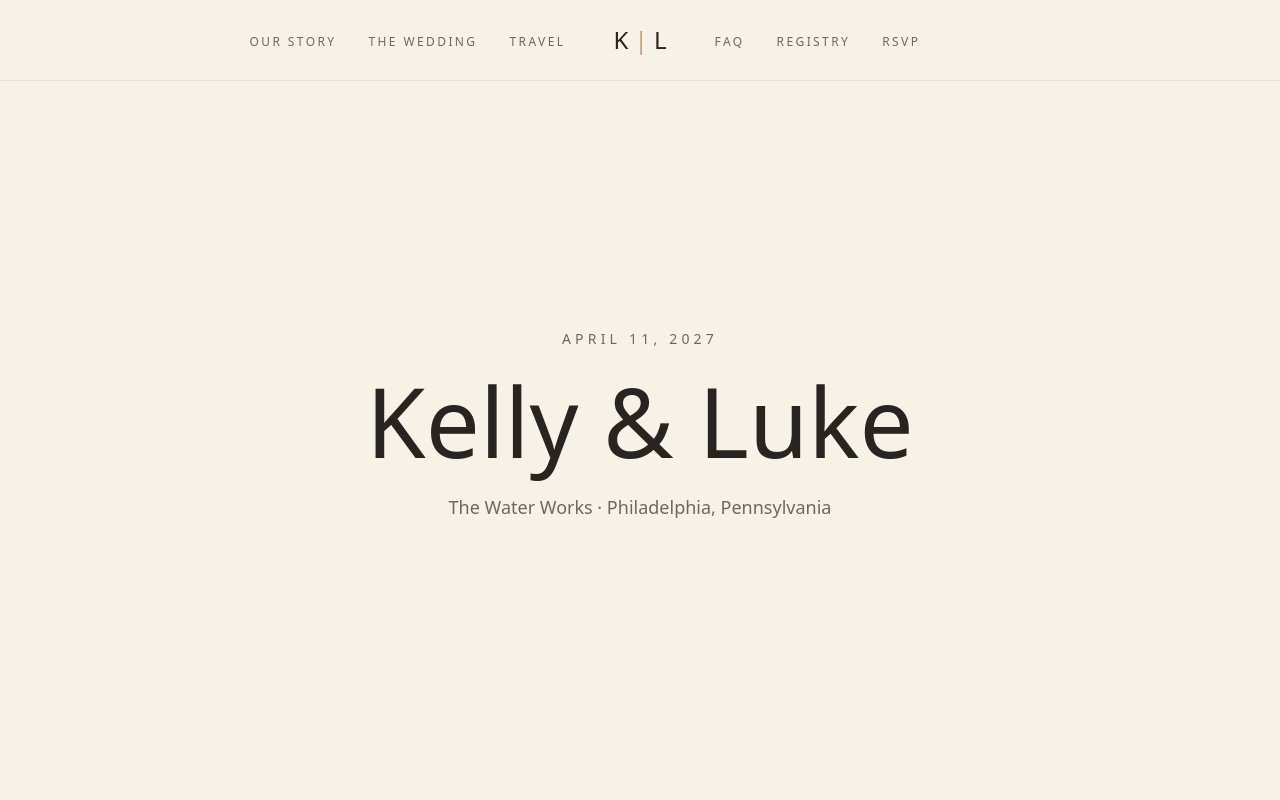
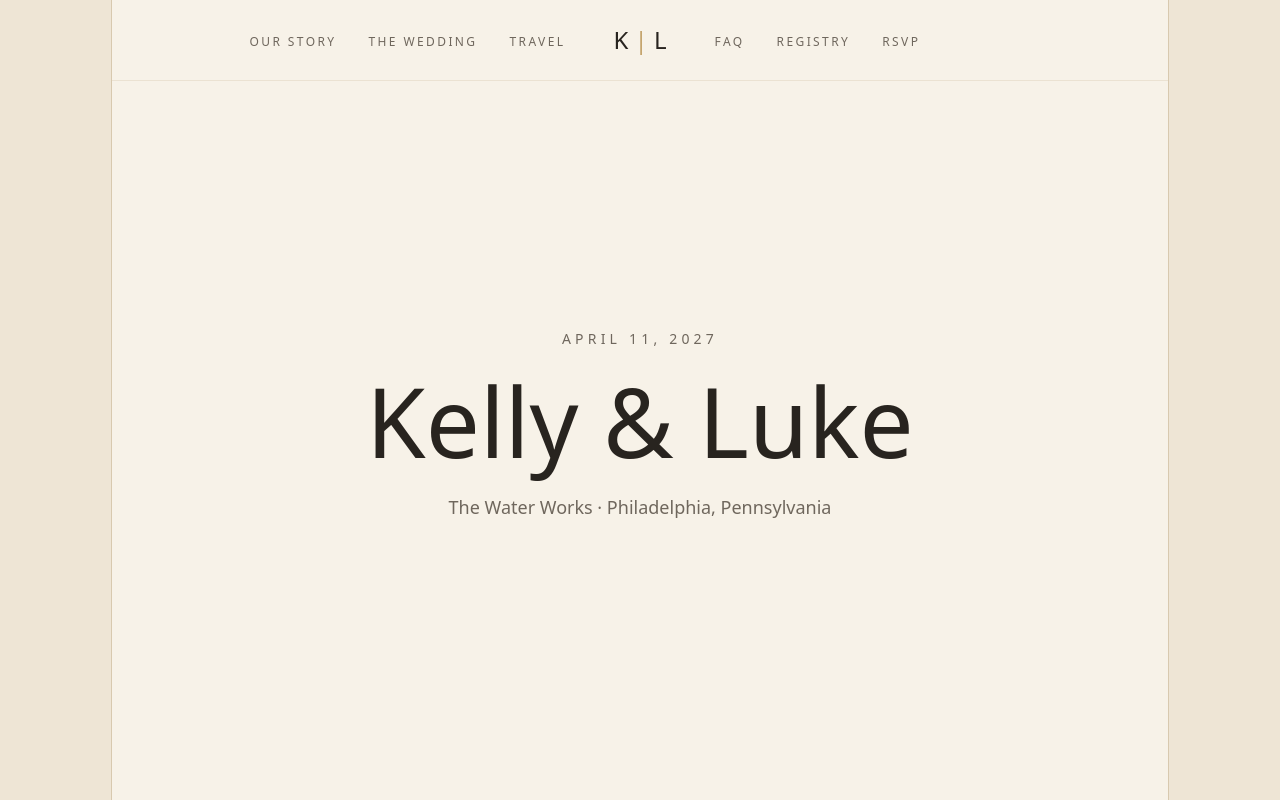
Before and after one commit to DukeLurkin/wedding-platform, a Next.js app: page / in a window 1280 px wide. Built offline with nearby package versions, Linux system fonts and the light colour scheme.

Commit message:
feat: add desktop architectural frame

```diff
--- a/src/app/page.tsx
+++ b/src/app/page.tsx
@@ -1,7 +1,9 @@
 import { SiteHeader } from "@/components/site-header";
+import { ArchitecturalFrame } from "@/components/architectural-frame";
 
 export default function Home() {
   return (
+    <ArchitecturalFrame>
       <main id="top" className="min-h-screen bg-ivory text-charcoal">
         <SiteHeader />
 
@@ -23,5 +25,6 @@ export default function Home() {
           </section>
         </div>
       </main>
+    </ArchitecturalFrame>
   );
 }
--- /dev/null
+++ b/src/components/architectural-frame.tsx
@@ -0,0 +1,23 @@
+type ArchitecturalFrameProps = {
+  children: React.ReactNode;
+};
+
+export function ArchitecturalFrame({
+  children,
+}: ArchitecturalFrameProps) {
+  return (
+    <div className="relative min-h-screen">
+      <div
+        aria-hidden="true"
+        className="pointer-events-none fixed inset-y-0 left-0 z-40 hidden w-20 border-r border-limestone bg-parchment lg:block xl:w-28"
+      />
+
+      <div
+        aria-hidden="true"
+        className="pointer-events-none fixed inset-y-0 right-0 z-40 hidden w-20 border-l border-limestone bg-parchment lg:block xl:w-28"
+      />
+
+      <div className="lg:px-20 xl:px-28">{children}</div>
+    </div>
+  );
+}
```
Lines whose indentation alone changed are shown as unchanged.
